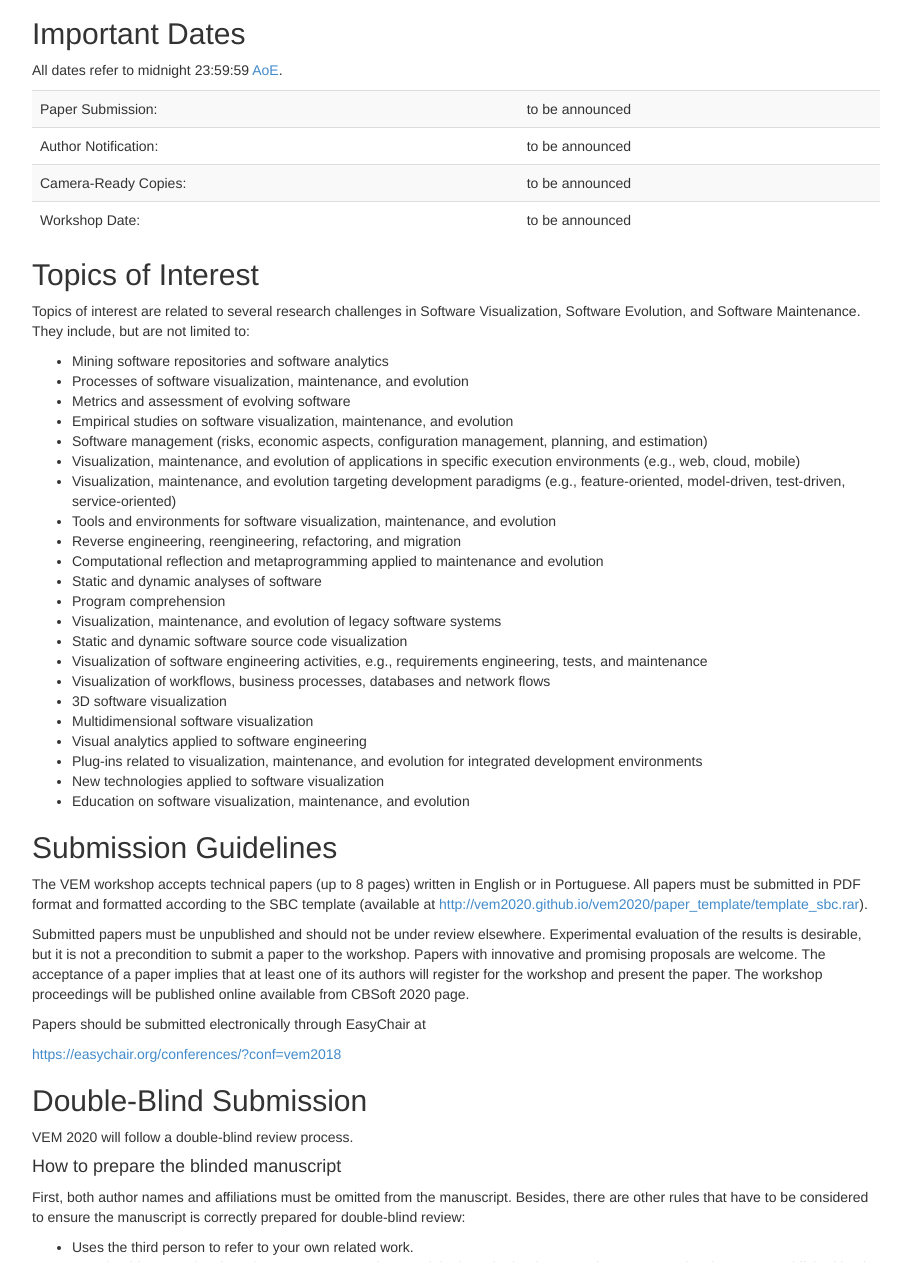
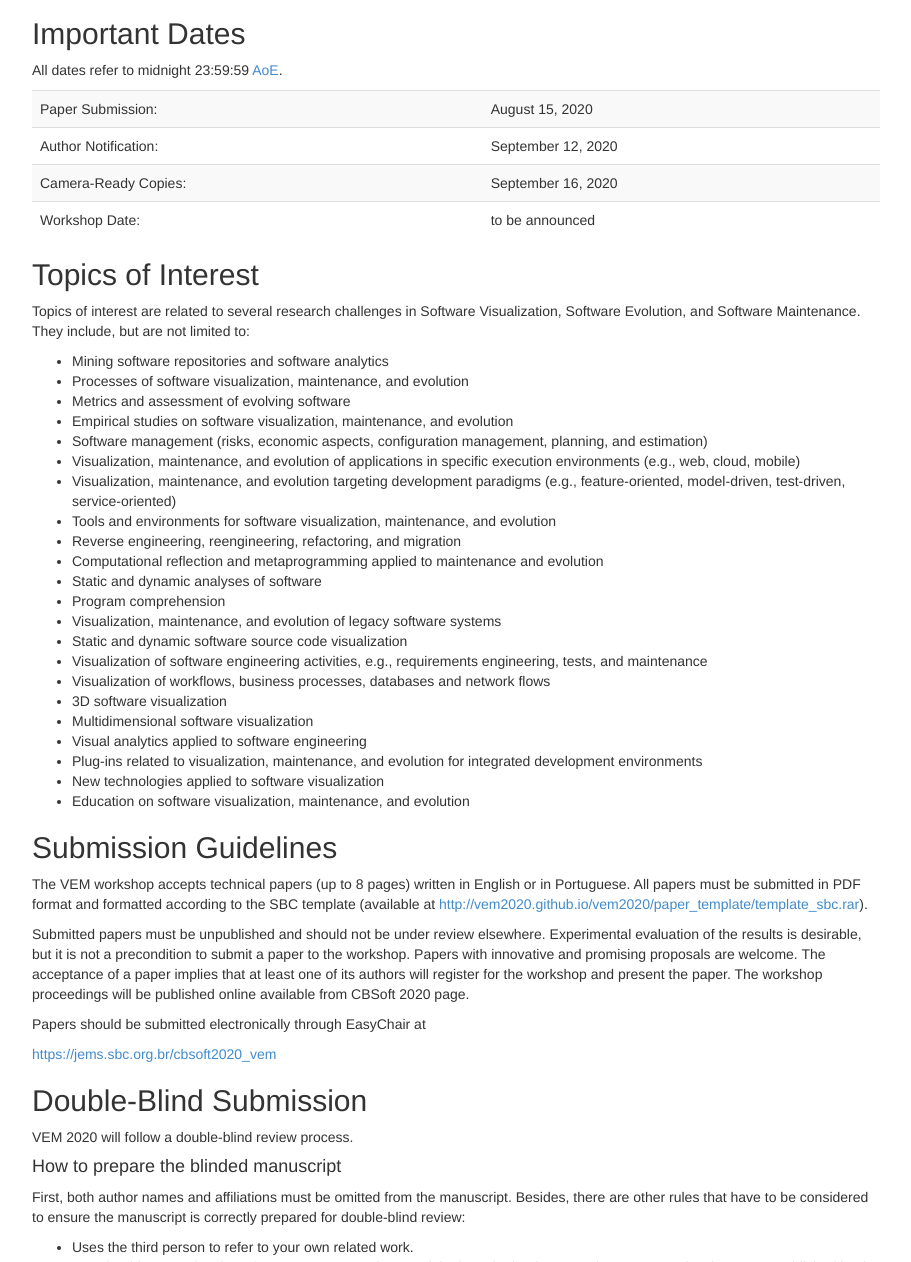
Before and after one commit to vem2020/vem2020, a plain HTML site: page submissions.html in a window 1280 px wide. Shown: the part 867-2129 px from the top of the page, without its empty margins (38-949 px from the left). Drawn offline with nearby package versions, Linux system fonts and the light colour scheme.

Commit message:
Update submissions.html

```diff
--- a/submissions.html
+++ b/submissions.html
@@ -82,15 +82,15 @@ nav</button> </p>
 <tbody>
 <tr>
       <td>Paper Submission:</td>
-      <td><span class="">to be announced</span></td>
+      <td><span class="">August 15, 2020</span></td>
 </tr>
 <tr>
       <td>Author Notification:</td>
-      <td><span class="">to be announced</span></td>
+      <td><span class="">September 12, 2020</span></td>
 </tr>
 <tr>
       <td>Camera-Ready Copies:</td>
-   	  <td><span class="">to be announced</span></td>
+   	  <td><span class="">September 16, 2020</span></td>
 </tr>
 <tr>
       <td>Workshop Date:</td>
@@ -135,7 +135,7 @@ nav</button> </p>
 (available at <a href="/vem2020/paper_template/template_sbc.rar">http://vem2020.github.io/vem2020/paper_template/template_sbc.rar</a>).</p>
 <p>Submitted papers must be unpublished and should not be under review elsewhere. Experimental evaluation of the results is desirable, but it is not a precondition to submit a paper to the workshop. Papers with innovative and promising proposals are welcome. The acceptance of a paper implies that at least one of its authors will register for the workshop and present the paper. The workshop proceedings will be published online available from CBSoft 2020 page.
 <p>Papers should be submitted electronically through EasyChair at</p>
-<p><a href="https://easychair.org/conferences/?conf=vem2018">https://easychair.org/conferences/?conf=vem2018</a></p>
+<p><a href="https://jems.sbc.org.br/cbsoft2020_vem ">https://jems.sbc.org.br/cbsoft2020_vem </a></p>
 
 <a name="blinded"></a>
 <h2>Double-Blind Submission</h2>
```
